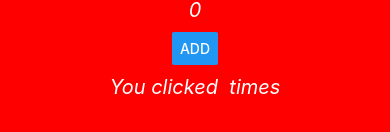
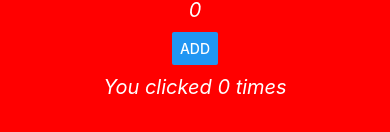
Before and after one commit to Abass14/ReactNative-Tutorial, a React Native app: screen / in a window 390 px wide. Shown: the part 374-506 px from the top of the page. Built offline with nearby package versions, Linux system fonts and the light colour scheme.

Commit message:
completed excercise

```diff
--- a/App.js
+++ b/App.js
@@ -42,13 +42,13 @@ const App = () => {
   }
   const count = ()=>{
     setNumber(addNumber);
-    setCountTimes(countTimes + 1);
+    setCountTimes(countTimez);
   }
   return (
     <View style={styles.body}>
       <Text style={styles.text}>{number}</Text>
       <Button title='Add' onPress={count}></Button>
-      <Text style={styles.text}>You clicked {count} times</Text>
+      <Text style={styles.text}>You clicked {countTimes} times</Text>
     </View>
   );
 };
```
